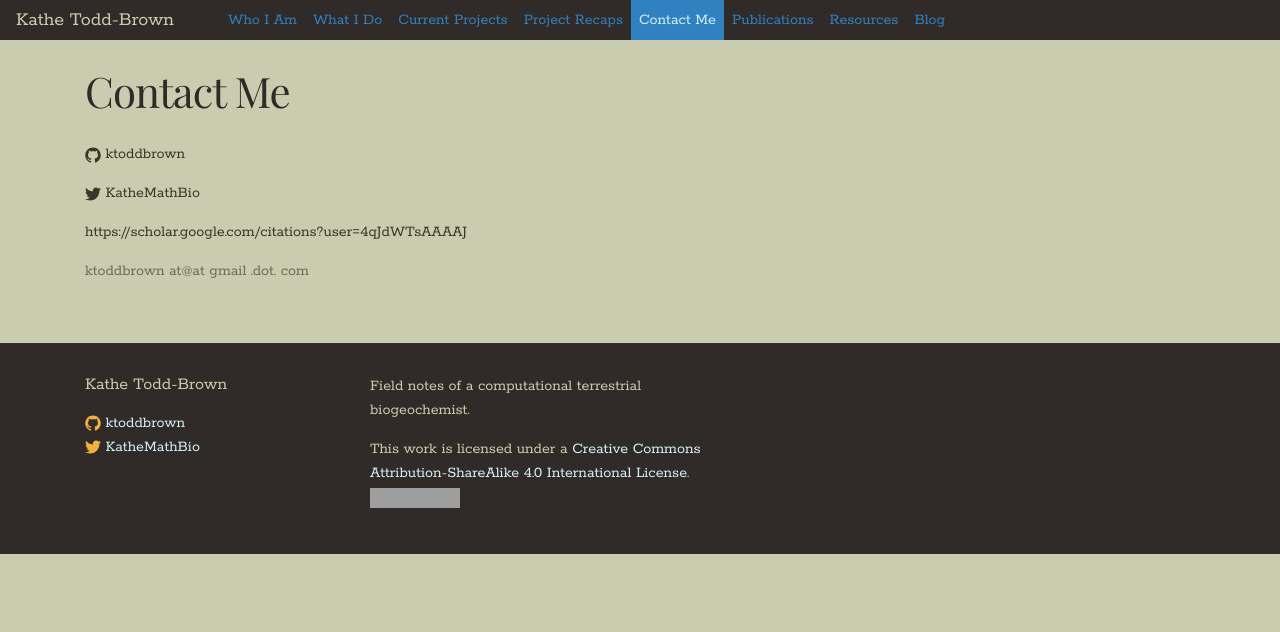
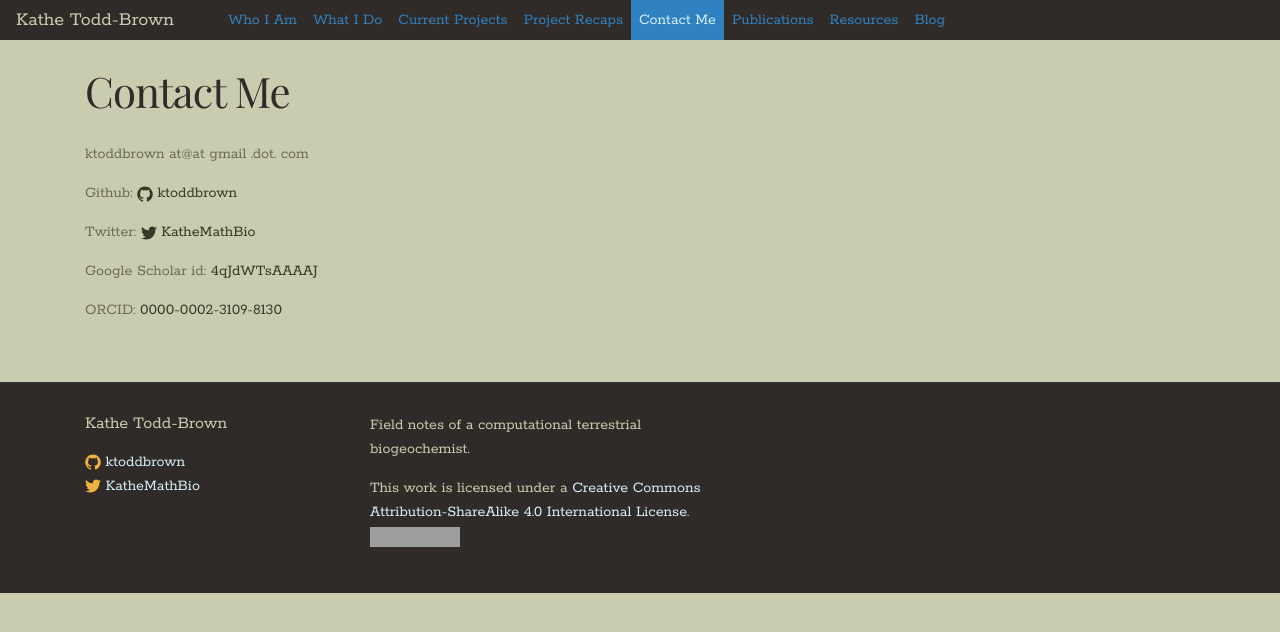
Before and after one commit to ktoddbrown/ktoddbrown.github.io, a Jekyll site: the page built from contact_me.markdown, in a window 1280 px wide. Shown: the top 632 px of the page. Built offline with Jekyll 4.4.1, drawn with Linux system fonts in a browser that asks for light colours; nearby versions of some CDN libraries; grey boxes are pictures that could not be loaded.

Commit message:
update contacts

```diff
--- a/contact_me.markdown
+++ b/contact_me.markdown
@@ -4,14 +4,16 @@ title: Contact Me
 order: 5
 ---
 
+ktoddbrown at@at gmail .dot. com
+
 {% if site.github_username %}
-  {% include icon-github.html username=site.github_username %}
+  Github: {% include icon-github.html username=site.github_username %}
 {% endif %}
 
 {% if site.twitter_username %}
-  {% include icon-twitter.html username=site.twitter_username %}
+  Twitter: {% include icon-twitter.html username=site.twitter_username %}
 {% endif %}
 
-[https://scholar.google.com/citations?user=4qJdWTsAAAAJ](https://scholar.google.com/citations?user=4qJdWTsAAAAJ)
+Google Scholar id: [4qJdWTsAAAAJ](https://scholar.google.com/citations?user=4qJdWTsAAAAJ)
 
-ktoddbrown at@at gmail .dot. com
+ORCID: [0000-0002-3109-8130](http://orcid.org/0000-0002-3109-8130)
```
